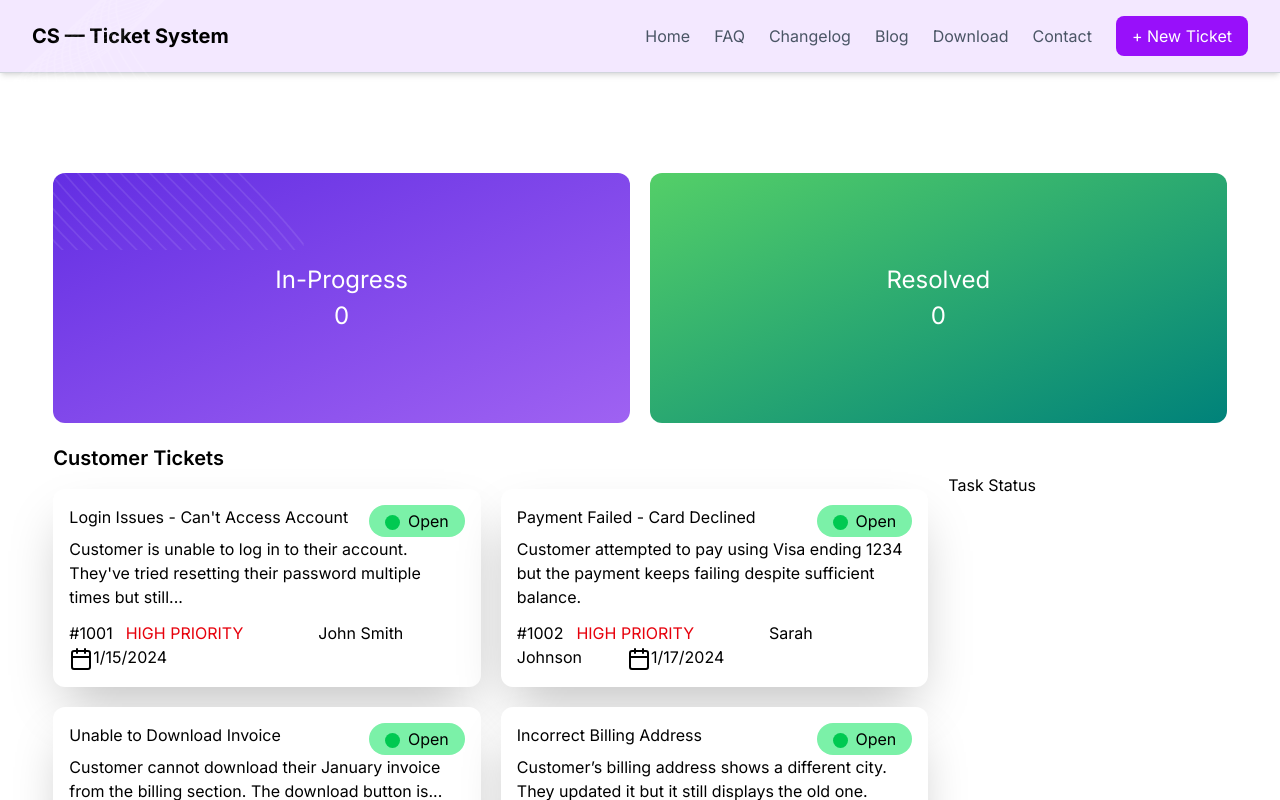
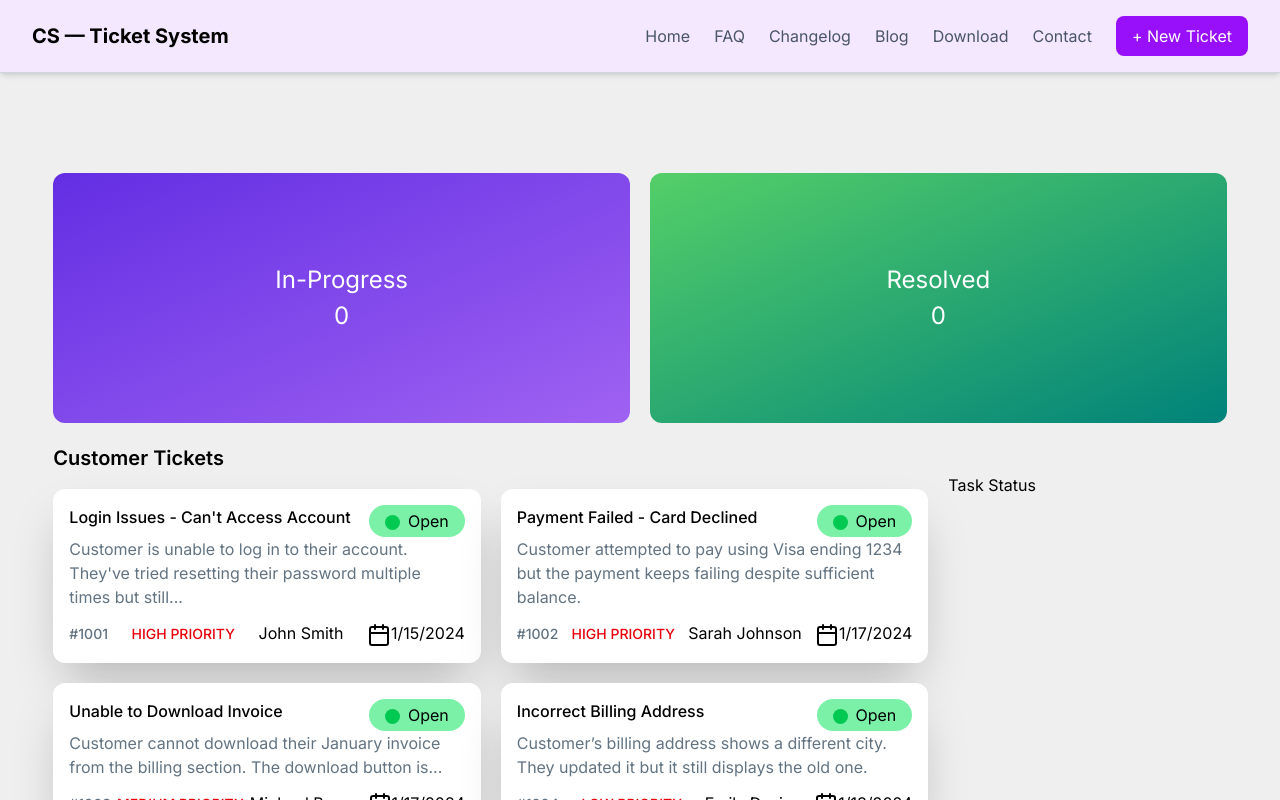
Before and after one commit to md-mridul-ali/assignment-7, a React (Vite) app: page / in a window 1280 px wide. Shown: the top 800 px of the page. Built offline with nearby package versions, Linux system fonts and the light colour scheme.

Commit message:
added all functionality

```diff
--- a/src/components/Card.jsx
+++ b/src/components/Card.jsx
@@ -1,23 +1,24 @@
 import React from 'react';
 import { Calendar } from 'lucide-react';
-const Card = ( {order, handleOrder} ) => {
+const Card = ({ order, handleOrder }) => {
     // console.log(order);
 
     return (
 
-        // <div className='col-span-9 grid grid-cols-1 md:grid-cols-2 gap-5 h-[150px] bg-amber-200'>
-            <div onClick={() => handleOrder(order)} className='bg-white shadow-2xl  rounded-xl p-4'>
-                <div className='flex justify-between'>
-                    <p>{order.title}</p>
-                    <button className='flex flex-row bg-green-300 px-4 py-1 rounded-4xl'><div className='h-[15px] w-[15px] bg-green-500 rounded-4xl mt-[6px] mr-[8px]'></div>{order.status}</button>
-                </div>
-                <p className='mb-3'>{order.description}</p>
-                <span className='mr-[13px]'> <span>#</span>{order.id}</span>
-                <span className='mr-[75px] text-red-600'>{order.priority}</span>
-                <span className='mr-[45px]'>{order.customer}</span>
-                <span className='inline '><Calendar className='inline' />{order.createdAt}</span>
+        <div onClick={() => handleOrder(order)} className='bg-white shadow-2xl  rounded-xl p-4'>
+            <div className='flex justify-between'>
+                <p className='text=[18px] font-medium'>{order.title}</p>
+                <button className='flex flex-row bg-green-300 px-4 py-1 rounded-4xl'><div className='h-[15px] w-[15px] bg-green-500 rounded-4xl mt-[6px] mr-[8px]'></div>{order.status}</button>
             </div>
-        // </div>
+            <p className='mb-3 text-[16px] text-[#627382]'>{order.description}</p>
+            <div className='flex flex-row justify-between'>
+                <p><span className='mr-[] text-[#627382] text-[14px] font-medium'> <span>#</span>{order.id}</span></p>
+                <p><span className='mr-[] text-red-600 text-[14px] font-medium'>{order.priority}</span></p>
+                <p><span className='mr-[]'>{order.customer}</span></p>
+                <p><span className='inline '><Calendar className='inline' />{order.createdAt}</span></p>
+            </div>
+        </div>
+
     );
 };
 
--- a/src/components/ReadyCard.jsx
+++ b/src/components/ReadyCard.jsx
@@ -10,11 +10,11 @@ const ReadyCard = ({ order }) => {
                     order.title
                 }
             </p>
-            <p>Completed At:
+            {/* <p>Completed At:
                 {
                     order.cookedAt
                 }
-            </p>
+            </p> */}
 
         </div>
 
--- a/src/components/States.jsx
+++ b/src/components/States.jsx
@@ -5,13 +5,13 @@ const States = ({ cookingTotal, readyTotal }) => {
         <div className='w-11/12 mx-auto grid grid-cols-1 md:grid-cols-2 gap-5 mb-[20px]'>
             <div className='h-[250px]  rounded-xl flex flex-col items-center justify-center
             text-white text-bold text-[24px] overflow-hidden' style={{
-                    background: "linear-gradient(to bottom right, #632EE3, #9F62F2)"
+                    background: "linear-gradient(to bottom right, #632EE3, #9F62F2), url('/public/vector1.png')"
                 }}>
-                <img
+                {/* <img
                     src="vector1.png"
                     alt="vector background"
                     class="absolute top-0 left-0 opacity-80"
-                />
+                /> */}
                 <p>In-Progress</p>
                 <p>{cookingTotal}</p>
             </div>
--- a/src/components/TaskCard.jsx
+++ b/src/components/TaskCard.jsx
@@ -1,9 +1,9 @@
 import React from 'react';
 
-const TaskCard = ({order, handleCooking}) => {
+const TaskCard = ({ order, handleCooking }) => {
     // console.log(order)
     return (
-        <div>
+
         <div className='bg-white p-4 shadow-2xl rounded-xl mb-[20px]'>
             <p className='mb-[12px]'>
                 {
@@ -12,7 +12,7 @@ const TaskCard = ({order, handleCooking}) => {
             </p>
             <button onClick={() => handleCooking(order)} className='bg-[#02A53B] w-full px-4 py-2 rounded-xs'>Complete</button>
         </div>
-        </div>
+
     );
 };
 
--- a/src/index.css
+++ b/src/index.css
@@ -3,3 +3,6 @@
 *{
     font-family: "Inter", sans-serif;
 }
+body{
+    background-color: #e9e9e9b5;
+}
```
Lines whose indentation alone changed are shown as unchanged.
